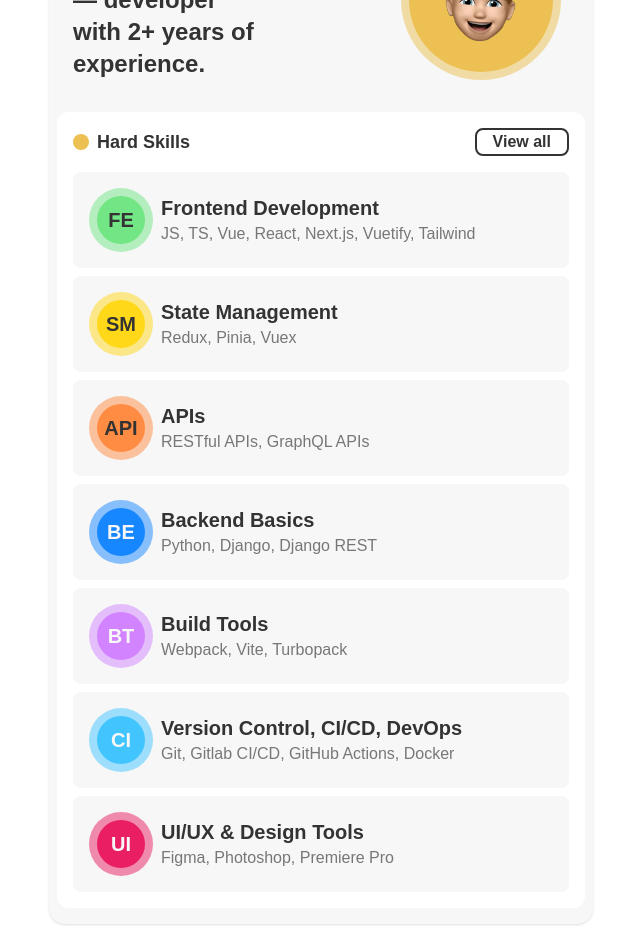
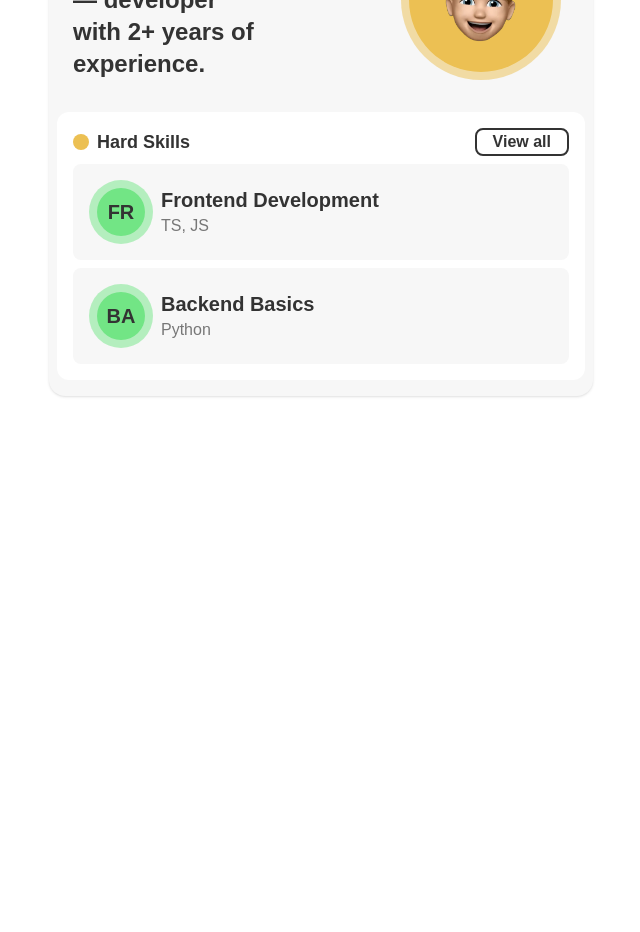
Before and after one commit to danylo-morhun/portfolio, a Next.js app: page /home in a window 1280 px wide. Shown: the part 260-1192 px from the top of the page, without its empty margins (319-959 px from the left). After the commit the page ends 800 px from the top, so only its background shows below. Built offline with nearby package versions, Linux system fonts and the light colour scheme.

Commit message:
feat: create api and pass hard-skills to component

```diff
--- /dev/null
+++ b/src/app/api/hard-skills/route.ts
@@ -0,0 +1,16 @@
+import { NextResponse } from "next/server";
+
+// get
+export async function GET() {
+  return NextResponse.json([
+    { title: "Frontend Development", description: "TS, JS" },
+    { title: "Backend Basics", description: "Python" },
+  ]);
+}
+
+// post
+export async function POST(request: Request) {
+  const data = await request.json();
+  // received
+  return NextResponse.json({ received: data });
+}
--- /dev/null
+++ b/src/app/home/components/hard-skills.tsx
@@ -0,0 +1,47 @@
+import React from "react";
+
+export interface Skill {
+  title: string;
+  description: string;
+}
+
+interface HardSkillsProps {
+  hardSkills: Skill[];
+}
+
+const HardSkills: React.FC<HardSkillsProps> = ({ hardSkills }) => {
+  return (
+    <div className="m-2 bg-(--background) rounded-xl px-4 pt-4 pb-4">
+      <div className="flex items-center justify-between">
+        <div className="flex items-center">
+          <div className="w-4 h-4 bg-(--primary) rounded-full mr-2"></div>
+          <span className="font-bold text-lg">Hard Skills</span>
+        </div>
+        <button className="bg-none border-2 border-solid hover:bg-(--cards) text-(--foreground) font-bold px-4 rounded-lg">
+          View all
+        </button>
+      </div>
+
+      {hardSkills.map((skill, index) => (
+        <div
+          key={index}
+          className="w-full bg-(--cards) mt-2 rounded-lg p-4 flex items-center"
+        >
+          <div className="w-16 h-16 bg-[#72E58580] rounded-full mr-2 flex items-center ">
+            <div className="text-xl w-12 h-12 bg-[#72E585] rounded-full m-auto font-bold flex items-center justify-center">
+              {skill.title.slice(0, 2).toUpperCase()}
+            </div>
+          </div>
+          <div className="font-bold">
+            <p className="m-0 text-xl">{skill.title}</p>
+            <span className="text-(--foreground-50) font-medium">
+              {skill.description}
+            </span>
+          </div>
+        </div>
+      ))}
+    </div>
+  );
+};
+
+export default HardSkills;
--- a/src/app/home/page.tsx
+++ b/src/app/home/page.tsx
@@ -1,10 +1,31 @@
-import React from "react";
+"use client";
+
+import React, { useState, useEffect } from "react";
 import Header from "./components/header";
+import HardSkills, { Skill } from "./components/hard-skills";
 
 const Home: React.FC = () => {
+  const [hardSkills, setHardSkills] = useState<Skill[]>([]);
+
+  useEffect(() => {
+    const fetchData = async () => {
+      try {
+        const res = await fetch("/api/hard-skills");
+        const data = await res.json();
+        console.log("Fetched data:", data); // Add this line to log the fetched data
+        setHardSkills(data); // Adjust this line if the data structure is different
+      } catch (error) {
+        console.error("Error fetching hard skills:", error);
+      }
+    };
+
+    fetchData();
+  }, []);
+
   return (
     <div className="bg-(--background) p-2 w-140 m-auto">
       <Header />
+
       <section className="rounded-2xl bg-(--cards) w-full shadow-sm mt-2 pb-2">
         <div className="flex items-center justify-between p-6 w-full">
           <div className="flex items-center">
@@ -41,109 +62,11 @@
           </div>
         </div>
 
-        <div className="m-2 bg-(--background) rounded-xl px-4 pt-4 pb-4">
-          <div className="flex items-center justify-between">
-            <div className="flex items-center">
-              <div className="w-4 h-4 bg-(--primary) rounded-full mr-2"></div>
-              <span className="font-bold text-lg">Hard Skills</span>
-            </div>
-            <button className="bg-none border-2 border-solid hover:bg-(--cards) text-(--foreground) font-bold px-4 rounded-lg">
-              View all
-            </button>
-          </div>
-
-          <div className="w-full bg-(--cards) mt-4 rounded-lg p-4 flex items-center">
-            <div className="w-16 h-16 bg-[#72E58580] rounded-full mr-2 flex items-center ">
-              <div className="text-xl w-12 h-12 bg-[#72E585] rounded-full m-auto font-bold flex items-center justify-center">
-                FE
-              </div>
-            </div>
-            <div className="font-bold">
-              <p className="m-0 text-xl">Frontend Development</p>
-              <span className="text-(--foreground-50) font-medium">
-                JS, TS, Vue, React, Next.js, Vuetify, Tailwind
-              </span>
-            </div>
-          </div>
-          <div className="w-full bg-(--cards) mt-2 rounded-lg p-4 flex items-center">
-            <div className="w-16 h-16 bg-[#FFD81980] rounded-full mr-2 flex items-center ">
-              <div className="text-xl w-12 h-12 bg-[#FFD819] rounded-full m-auto font-bold flex items-center justify-center">
-                SM
-              </div>
-            </div>
-            <div className="font-bold">
-              <p className="m-0 text-xl">State Management</p>
-              <span className="text-(--foreground-50) font-medium">
-                Redux, Pinia, Vuex
-              </span>
-            </div>
-          </div>
-          <div className="w-full bg-(--cards) mt-2 rounded-lg p-4 flex items-center">
-            <div className="w-16 h-16 bg-[#FF8C4280] rounded-full mr-2 flex items-center ">
-              <div className="text-xl w-12 h-12 bg-[#FF8C42] rounded-full m-auto font-bold flex items-center justify-center">
-                API
-              </div>
-            </div>
-            <div className="font-bold">
-              <p className="m-0 text-xl">APIs</p>
-              <span className="text-(--foreground-50) font-medium">
-                RESTful APIs, GraphQL APIs
-              </span>
-            </div>
-          </div>
-          <div className="w-full bg-(--cards) mt-2 rounded-lg p-4 flex items-center">
-            <div className="w-16 h-16 bg-[#1687FF80] rounded-full mr-2 flex items-center ">
-              <div className="text-xl text-(--cards) w-12 h-12 bg-[#1687FF] rounded-full m-auto font-bold flex items-center justify-center">
-                BE
-              </div>
-            </div>
-            <div className="font-bold">
-              <p className="m-0 text-xl">Backend Basics</p>
-              <span className="text-(--foreground-50) font-medium">
-                Python, Django, Django REST
-              </span>
-            </div>
-          </div>
-          <div className="w-full bg-(--cards) mt-2 rounded-lg p-4 flex items-center">
-            <div className="w-16 h-16 bg-[#D283FF80] rounded-full mr-2 flex items-center ">
-              <div className="text-xl text-(--cards) w-12 h-12 bg-[#D283FF] rounded-full m-auto font-bold flex items-center justify-center">
-                BT
-              </div>
-            </div>
-            <div className="font-bold">
-              <p className="m-0 text-xl">Build Tools</p>
-              <span className="text-(--foreground-50) font-medium">
-                Webpack, Vite, Turbopack
-              </span>
-            </div>
-          </div>
-          <div className="w-full bg-(--cards) mt-2 rounded-lg p-4 flex items-center">
-            <div className="w-16 h-16 bg-[#42C5FF80] rounded-full mr-2 flex items-center ">
-              <div className="text-xl text-(--cards) w-12 h-12 bg-[#42C5FF] rounded-full m-auto font-bold flex items-center justify-center">
-                CI
-              </div>
-            </div>
-            <div className="font-bold">
-              <p className="m-0 text-xl">Version Control, CI/CD, DevOps</p>
-              <span className="text-(--foreground-50) font-medium">
-                Git, Gitlab CI/CD, GitHub Actions, Docker
-              </span>
-            </div>
-          </div>
-          <div className="w-full bg-(--cards) mt-2 rounded-lg p-4  flex items-center">
-            <div className="w-16 h-16 bg-[#E91E6380] rounded-full mr-2 flex items-center ">
-              <div className="text-xl text-(--cards) w-12 h-12 bg-[#E91E63] rounded-full m-auto font-bold flex items-center justify-center">
-                UI
-              </div>
-            </div>
-            <div className="font-bold">
-              <p className="m-0 text-xl">UI/UX & Design Tools</p>
-              <span className="text-(--foreground-50) font-medium">
-                Figma, Photoshop, Premiere Pro
-              </span>
-            </div>
-          </div>
-        </div>
+        {hardSkills.length > 0 ? (
+          <HardSkills hardSkills={hardSkills} />
+        ) : (
+          <p>Loading hard skills...</p>
+        )}
       </section>
     </div>
   );
```
